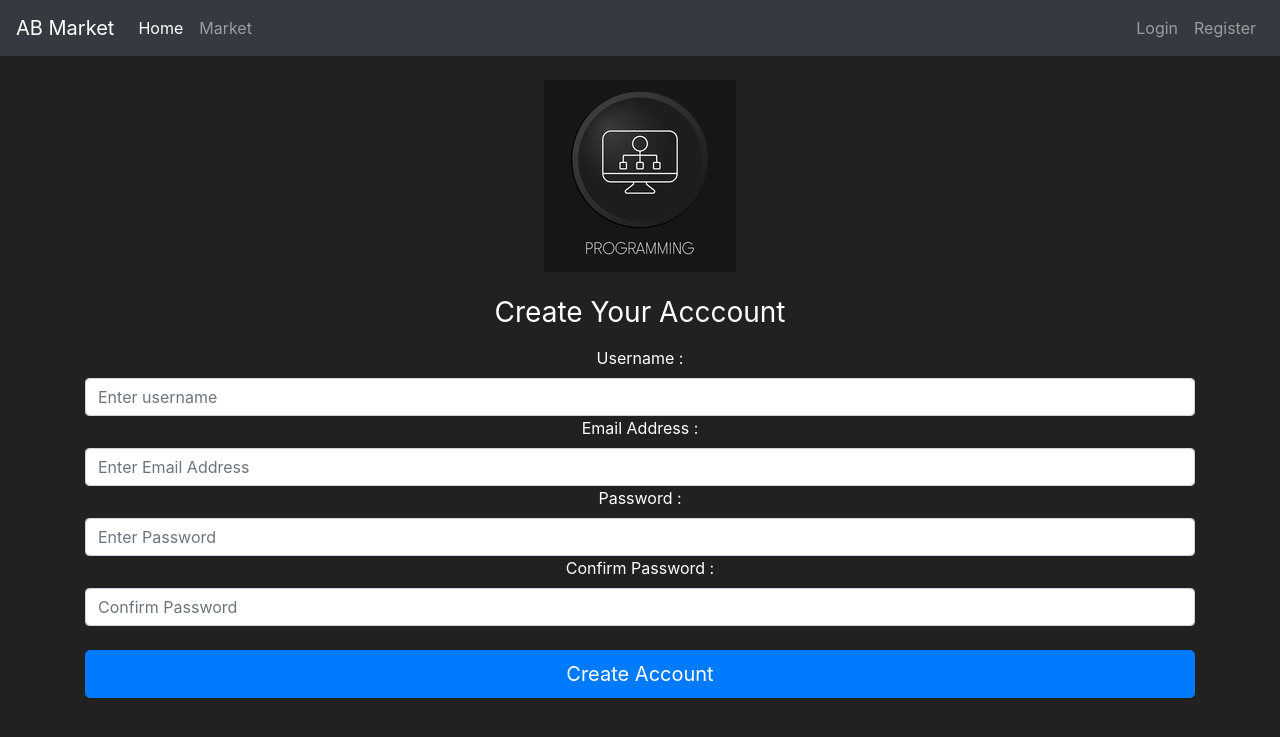
After one commit to abelfort07/AB-Market, a Flask app: page /register in a window 1280 px wide. The commit adds this page. Shown: the top 737 px of the page. Run offline with Flask 3, Linux system fonts and the light colour scheme; some libraries are stand-ins or nearby versions.

Commit message:
create route for register in base and create register html page.

```diff
--- a/website/templates/base.html
+++ b/website/templates/base.html
@@ -26,7 +26,7 @@
                     <a class="nav-link" href="#">Login</a>
                 </li>
                  <li class="nav-item">
-                    <a class="nav-link" href="#">Register</a>
+                    <a class="nav-link" href="{{ url_for('auth.register_page') }}">Register</a>
                 </li>
             </ul>
         </div>
--- /dev/null
+++ b/website/templates/register.html
@@ -0,0 +1,31 @@
+{% extends 'base.html' %}
+
+{% block title %}Register Page{% endblock %}
+
+{% block content %}
+<body class="text-center">
+    <div class="container">
+        <br>
+        <form method="post" class="form-register" style="color: white;">
+            <img src="{{ url_for('static', filename='images/resized_logo.jpg') }}" alt="" class="mb-4">
+            <h1 class="h3 mb-3 font-weight-normal">
+                Create Your Acccount
+            </h1>
+            {{ form.username.label() }}
+            {{ form.username(class="form-control", placeholder="Enter username ") }}
+
+            {{ form.email.label() }}
+            {{ form.email(class="form-control", placeholder="Enter Email Address ") }}
+
+            {{ form.password1.label() }}
+            {{ form.password1(class="form-control", placeholder="Enter Password ") }}
+
+            {{ form.password2.label() }}
+            {{ form.password2(class="form-control", placeholder="Confirm Password ") }}
+
+            <br>
+            {{ form.submit(class="btn btn-lg btn-block btn-primary") }}
+        </form>
+    </div>
+</body>
+{% endblock %}
```
